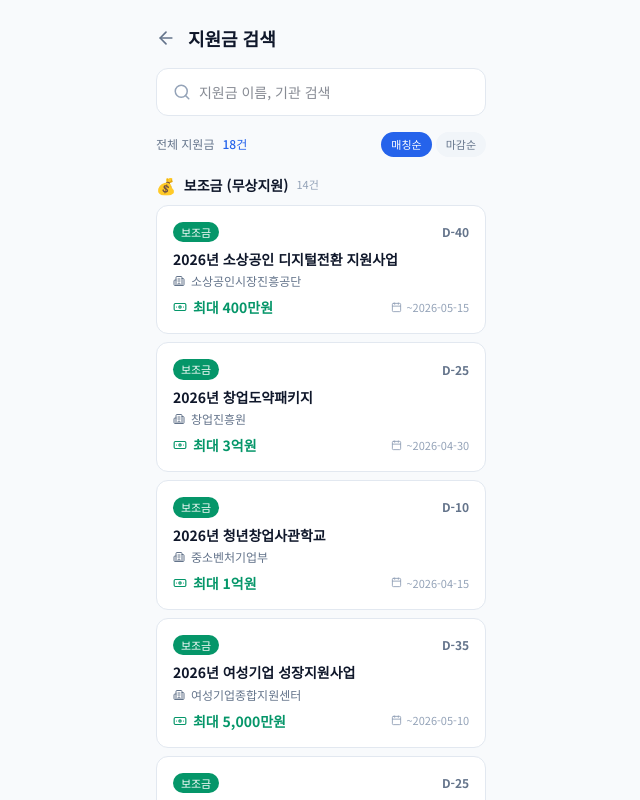
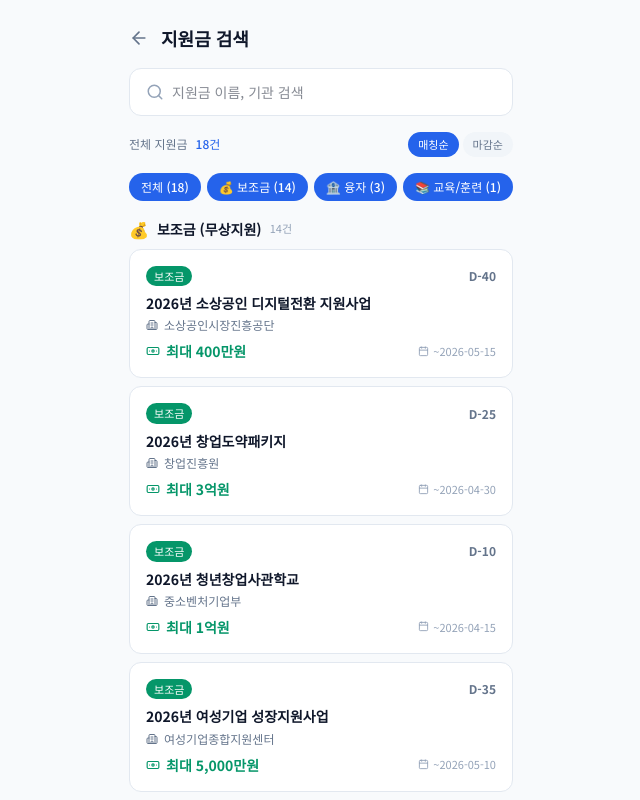
Before and after one commit to gdohidghn3-prog/my-subsidy, a Next.js app: page /search in a window 1280 px wide. Shown: the top 800 px of the page, without its empty margins (319-959 px from the left). Built offline with nearby package versions, Linux system fonts and the light colour scheme; no server answers.

Commit message:
feat: 지원 유형별 필터 칩 (보조금/융자/교육 토글)

```diff
--- a/app/search/page.tsx
+++ b/app/search/page.tsx
@@ -33,6 +33,7 @@
 
   const [query, setQuery] = useState("");
   const [sortBy, setSortBy] = useState<"match" | "deadline">("match");
+  const [typeFilter, setTypeFilter] = useState<Set<string>>(new Set());
 
   const isPersonal = businessType === "개인";
   const hasProfile = businessType && (isPersonal || industry) && region;
@@ -71,18 +72,45 @@
     return items;
   }, [results, sortBy]);
 
-  // 카테고리(supportType)별 그룹화
+  // 유형별 개수 (필터 칩 표시용)
+  const typeCounts = useMemo(() => {
+    const counts: Record<string, number> = {};
+    for (const r of sorted) {
+      const type = r.subsidy.supportType;
+      counts[type] = (counts[type] || 0) + 1;
+    }
+    return counts;
+  }, [sorted]);
+
+  const allTypes = Object.keys(typeCounts).sort((a, b) => typeCounts[b] - typeCounts[a]);
+
+  // 필터 적용
+  const filtered = useMemo(() => {
+    if (typeFilter.size === 0) return sorted;
+    return sorted.filter((r) => typeFilter.has(r.subsidy.supportType));
+  }, [sorted, typeFilter]);
+
+  // 카테고리별 그룹화
   const grouped = useMemo(() => {
     const groups: Record<string, MatchResult[]> = {};
-    for (const r of sorted) {
+    for (const r of filtered) {
       const type = r.subsidy.supportType;
       if (!groups[type]) groups[type] = [];
       groups[type].push(r);
     }
     return groups;
-  }, [sorted]);
+  }, [filtered]);
 
   const groupKeys = Object.keys(grouped).sort((a, b) => grouped[b].length - grouped[a].length);
+
+  const toggleTypeFilter = (type: string) => {
+    setTypeFilter((prev) => {
+      if (type === "__all__") return new Set();
+      const next = new Set(prev);
+      if (next.has(type)) next.delete(type); else next.add(type);
+      return next;
+    });
+  };
 
   return (
     <div className="max-w-3xl mx-auto px-4 pb-16">
@@ -115,7 +143,7 @@
           ) : (
             <span>전체 지원금</span>
           )}
-          <span className="ml-2 font-medium text-[#2563EB]">{sorted.length}건</span>
+          <span className="ml-2 font-medium text-[#2563EB]">{filtered.length}건</span>
         </div>
         <div className="flex gap-1">
           {(["match", "deadline"] as const).map((s) => (
@@ -132,8 +160,37 @@
         </div>
       </div>
 
+      {/* 유형 필터 칩 */}
+      {allTypes.length > 1 && (
+        <div className="flex gap-1.5 overflow-x-auto pb-3 mb-1">
+          <button
+            onClick={() => toggleTypeFilter("__all__")}
+            className={`shrink-0 text-xs px-3 py-1.5 rounded-full font-medium transition-colors ${
+              typeFilter.size === 0 ? "bg-[#2563EB] text-white" : "bg-white border border-[#E2E8F0] text-[#64748B]"
+            }`}
+          >
+            전체 ({sorted.length})
+          </button>
+          {allTypes.map((type) => {
+            const info = TYPE_INFO[type] || { label: type, emoji: "📋" };
+            const isActive = typeFilter.size === 0 || typeFilter.has(type);
+            return (
+              <button
+                key={type}
+                onClick={() => toggleTypeFilter(type)}
+                className={`shrink-0 text-xs px-3 py-1.5 rounded-full font-medium transition-colors ${
+                  isActive ? "bg-[#2563EB] text-white" : "bg-white border border-[#E2E8F0] text-[#64748B]"
+                }`}
+              >
+                {info.emoji} {info.label.split(" ")[0]} ({typeCounts[type]})
+              </button>
+            );
+          })}
+        </div>
+      )}
+
       {/* 카테고리별 결과 */}
-      {sorted.length === 0 ? (
+      {filtered.length === 0 ? (
         <div className="text-center py-12 text-[#94A3B8]">
           매칭되는 지원금이 없습니다.
         </div>
```
